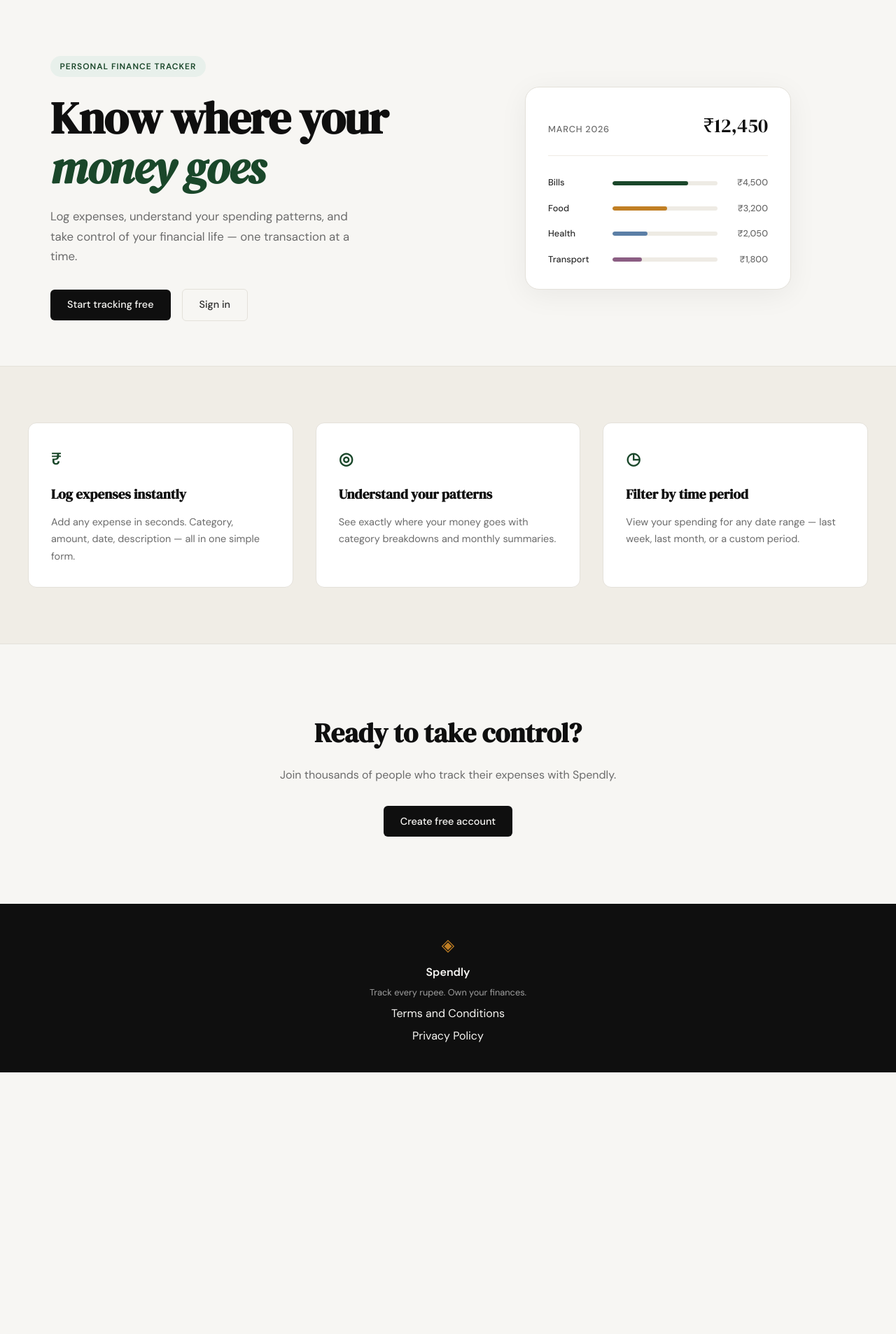
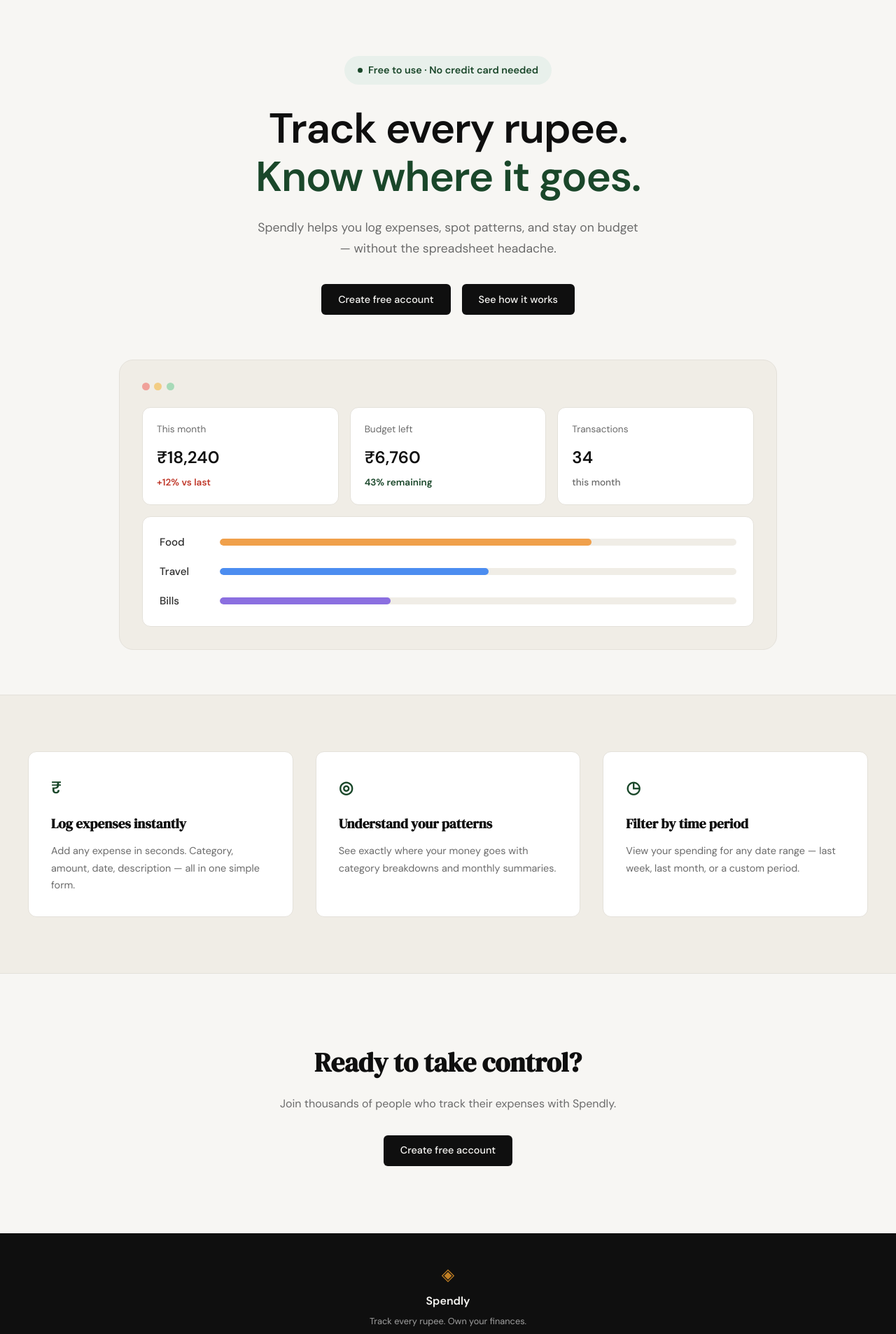
Before and after one commit to Advaitha23/spendly, a Flask app: page / in a window 1280 px wide. Shown: the part 61-1968 px from the top of the page at 70% size. Before the commit the page ends 1594 px from the top, so only its background shows below. Run offline with Flask 3, Linux system fonts and the light colour scheme.

Commit message:
landing: redesign hero section to match mockup

```diff
--- a/expense-tracker/static/css/style.css
+++ b/expense-tracker/static/css/style.css
@@ -125,136 +125,187 @@ a { color: inherit; text-decoration: none; }
 
 .hero {
     padding: 5rem 2rem 4rem;
-    display: grid;
-    grid-template-columns: 1fr 1fr;
-    gap: 4rem;
-    align-items: center;
     max-width: var(--max-width);
     margin: 0 auto;
+    display: flex;
+    flex-direction: column;
+    align-items: center;
+    text-align: center;
+}
+
+.hero-inner {
+    max-width: 720px;
+    display: flex;
+    flex-direction: column;
+    align-items: center;
 }
 
 .hero-badge {
-    display: inline-block;
+    display: inline-flex;
+    align-items: center;
+    gap: 0.5rem;
     background: var(--accent-light);
     color: var(--accent);
-    font-size: 0.75rem;
+    font-size: 0.9rem;
     font-weight: 600;
-    letter-spacing: 0.08em;
-    text-transform: uppercase;
-    padding: 0.35rem 0.85rem;
+    padding: 0.55rem 1.2rem;
     border-radius: 999px;
+    margin-bottom: 1.75rem;
+}
+
+.hero-badge-dot {
+    width: 7px;
+    height: 7px;
+    border-radius: 50%;
+    background: var(--accent);
+    display: inline-block;
+}
+
+.hero-title {
+    font-family: var(--font-body);
+    font-weight: 700;
+    font-size: clamp(2.5rem, 6vw, 3.75rem);
+    line-height: 1.15;
+    letter-spacing: -0.02em;
+    color: var(--ink);
     margin-bottom: 1.5rem;
 }
 
-.hero-title {
-    font-family: var(--font-display);
-    font-size: clamp(2.5rem, 5vw, 4rem);
-    line-height: 1.1;
-    letter-spacing: -0.02em;
-    color: var(--ink);
-    margin-bottom: 1.25rem;
-}
-
-.hero-title em {
-    font-style: italic;
+.hero-title-accent {
     color: var(--accent);
 }
 
 .hero-subtitle {
-    font-size: 1.05rem;
+    font-size: 1.1rem;
     color: var(--ink-muted);
     line-height: 1.7;
-    max-width: 460px;
-    margin-bottom: 2rem;
+    max-width: 560px;
+    margin-bottom: 2.25rem;
 }
 
 .hero-actions {
     display: flex;
     gap: 1rem;
     align-items: center;
+    margin-bottom: 4rem;
 }
 
 /* ------------------------------------------------------------------ */
-/* Mock card (hero visual)                                             */
+/* Hero visual (dashboard preview)                                     */
 /* ------------------------------------------------------------------ */
 
 .hero-visual {
+    width: 100%;
     display: flex;
     justify-content: center;
 }
 
-.mock-card {
-    background: var(--paper-card);
+.hero-window {
+    background: var(--paper-warm);
     border: 1px solid var(--border);
     border-radius: var(--radius-lg);
     padding: 2rem;
     width: 100%;
-    max-width: 380px;
-    box-shadow: 0 8px 40px rgba(0,0,0,0.06);
+    max-width: 940px;
 }
 
-.mock-card-header {
+.window-dots {
     display: flex;
-    justify-content: space-between;
-    align-items: baseline;
-    margin-bottom: 1.75rem;
-    padding-bottom: 1.25rem;
-    border-bottom: 1px solid var(--border-soft);
+    gap: 0.4rem;
+    margin-bottom: 1.5rem;
 }
 
-.mock-label {
-    font-size: 0.8rem;
-    font-weight: 500;
-    color: var(--ink-muted);
-    text-transform: uppercase;
-    letter-spacing: 0.06em;
+.dot {
+    width: 11px;
+    height: 11px;
+    border-radius: 50%;
 }
 
-.mock-total {
-    font-family: var(--font-display);
-    font-size: 1.75rem;
-    color: var(--ink);
+.dot-red { background: #f0a19a; }
+.dot-yellow { background: #f2cd84; }
+.dot-green { background: #a7dab8; }
+
+.stats-row {
+    display: grid;
+    grid-template-columns: repeat(3, 1fr);
+    gap: 1rem;
+    margin-bottom: 1rem;
 }
 
-.mock-bars { display: flex; flex-direction: column; gap: 1rem; }
-
-.mock-bar-row {
-    display: grid;
-    grid-template-columns: 80px 1fr 60px;
-    align-items: center;
-    gap: 0.75rem;
+.stat-card {
+    background: var(--paper-card);
+    border: 1px solid var(--border);
+    border-radius: var(--radius-md);
+    padding: 1.25rem;
+    text-align: left;
 }
 
-.mock-cat {
-    font-size: 0.8rem;
+.stat-label {
+    display: block;
+    font-size: 0.85rem;
+    color: var(--ink-muted);
+    margin-bottom: 0.6rem;
+}
+
+.stat-value {
+    display: block;
+    font-family: var(--font-body);
+    font-weight: 700;
+    font-size: 1.5rem;
+    color: var(--ink);
+    margin-bottom: 0.4rem;
+}
+
+.stat-delta {
+    display: block;
+    font-size: 0.85rem;
+    font-weight: 600;
+}
+
+.stat-delta-up { color: var(--danger); }
+.stat-delta-good { color: var(--accent); }
+.stat-delta-muted { color: var(--ink-muted); font-weight: 500; }
+
+.progress-box {
+    background: var(--paper-card);
+    border: 1px solid var(--border);
+    border-radius: var(--radius-md);
+    padding: 1.5rem;
+    display: flex;
+    flex-direction: column;
+    gap: 1.1rem;
+}
+
+.progress-row {
+    display: grid;
+    grid-template-columns: 70px 1fr;
+    align-items: center;
+    gap: 1rem;
+    text-align: left;
+}
+
+.progress-label {
+    font-size: 0.95rem;
     font-weight: 500;
     color: var(--ink-soft);
 }
 
-.mock-bar-track {
-    height: 6px;
-    background: var(--border-soft);
+.progress-track {
+    height: 10px;
+    background: var(--paper-warm);
     border-radius: 999px;
     overflow: hidden;
 }
 
-.mock-bar {
+.progress-bar {
     height: 100%;
-    background: var(--accent);
     border-radius: 999px;
     transition: width 0.6s ease;
 }
 
-.mock-bar-2 { background: var(--accent-2); }
-.mock-bar-3 { background: #5b7fa6; }
-.mock-bar-4 { background: #8b5e83; }
-
-.mock-amt {
-    font-size: 0.8rem;
-    font-weight: 500;
-    color: var(--ink-muted);
-    text-align: right;
-}
+.progress-bar-food { background: #f0a04b; }
+.progress-bar-travel { background: #4c8df0; }
+.progress-bar-bills { background: #8b6fe0; }
 
 /* ------------------------------------------------------------------ */
 /* Buttons                                                             */
@@ -584,14 +635,8 @@ a { color: inherit; text-decoration: none; }
 /* ------------------------------------------------------------------ */
 
 @media (max-width: 900px) {
-    .hero {
-        grid-template-columns: 1fr;
-        text-align: center;
-    }
-
     .hero-subtitle { max-width: 100%; }
     .hero-actions { justify-content: center; }
-    .hero-visual { display: none; }
 
     .features-inner { grid-template-columns: 1fr; }
 }
@@ -599,4 +644,7 @@ a { color: inherit; text-decoration: none; }
 @media (max-width: 600px) {
     .nav-links a:not(.nav-cta) { display: none; }
     .hero { padding: 3rem 1rem 2rem; }
+    .hero-actions { flex-direction: column; width: 100%; }
+    .hero-actions .btn-primary { width: 100%; text-align: center; }
+    .stats-row { grid-template-columns: 1fr; }
 }
--- a/expense-tracker/templates/landing.html
+++ b/expense-tracker/templates/landing.html
@@ -6,55 +6,65 @@
 
 <section class="hero">
     <div class="hero-inner">
-        <div class="hero-badge">Personal Finance Tracker</div>
+        <div class="hero-badge">
+            <span class="hero-badge-dot"></span>
+            Free to use · No credit card needed
+        </div>
         <h1 class="hero-title">
-            Know where your<br>
-            <em>money goes</em>
+            Track every rupee.<br>
+            <span class="hero-title-accent">Know where it goes.</span>
         </h1>
         <p class="hero-subtitle">
-            Log expenses, understand your spending patterns,
-            and take control of your financial life —
-            one transaction at a time.
+            Spendly helps you log expenses, spot patterns, and stay
+            on budget — without the spreadsheet headache.
         </p>
         <div class="hero-actions">
-            <a href="{{ url_for('register') }}" class="btn-primary">Start tracking free</a>
-            <a href="{{ url_for('login') }}" class="btn-ghost">Sign in</a>
+            <a href="{{ url_for('register') }}" class="btn-primary">Create free account</a>
+            <a href="#" class="btn-primary">See how it works</a>
         </div>
     </div>
     <div class="hero-visual">
-        <div class="mock-card">
-            <div class="mock-card-header">
-                <span class="mock-label">March 2026</span>
-                <span class="mock-total">₹12,450</span>
+        <div class="hero-window">
+            <div class="window-dots">
+                <span class="dot dot-red"></span>
+                <span class="dot dot-yellow"></span>
+                <span class="dot dot-green"></span>
             </div>
-            <div class="mock-bars">
-                <div class="mock-bar-row">
-                    <span class="mock-cat">Bills</span>
-                    <div class="mock-bar-track">
-                        <div class="mock-bar" style="width: 72%"></div>
+            <div class="stats-row">
+                <div class="stat-card">
+                    <span class="stat-label">This month</span>
+                    <span class="stat-value">₹18,240</span>
+                    <span class="stat-delta stat-delta-up">+12% vs last</span>
+                </div>
+                <div class="stat-card">
+                    <span class="stat-label">Budget left</span>
+                    <span class="stat-value">₹6,760</span>
+                    <span class="stat-delta stat-delta-good">43% remaining</span>
+                </div>
+                <div class="stat-card">
+                    <span class="stat-label">Transactions</span>
+                    <span class="stat-value">34</span>
+                    <span class="stat-delta stat-delta-muted">this month</span>
+                </div>
+            </div>
+            <div class="progress-box">
+                <div class="progress-row">
+                    <span class="progress-label">Food</span>
+                    <div class="progress-track">
+                        <div class="progress-bar progress-bar-food" style="width: 72%"></div>
                     </div>
-                    <span class="mock-amt">₹4,500</span>
                 </div>
-                <div class="mock-bar-row">
-                    <span class="mock-cat">Food</span>
-                    <div class="mock-bar-track">
-                        <div class="mock-bar mock-bar-2" style="width: 52%"></div>
+                <div class="progress-row">
+                    <span class="progress-label">Travel</span>
+                    <div class="progress-track">
+                        <div class="progress-bar progress-bar-travel" style="width: 52%"></div>
                     </div>
-                    <span class="mock-amt">₹3,200</span>
                 </div>
-                <div class="mock-bar-row">
-                    <span class="mock-cat">Health</span>
-                    <div class="mock-bar-track">
-                        <div class="mock-bar mock-bar-3" style="width: 33%"></div>
+                <div class="progress-row">
+                    <span class="progress-label">Bills</span>
+                    <div class="progress-track">
+                        <div class="progress-bar progress-bar-bills" style="width: 33%"></div>
                     </div>
-                    <span class="mock-amt">₹2,050</span>
-                </div>
-                <div class="mock-bar-row">
-                    <span class="mock-cat">Transport</span>
-                    <div class="mock-bar-track">
-                        <div class="mock-bar mock-bar-4" style="width: 28%"></div>
-                    </div>
-                    <span class="mock-amt">₹1,800</span>
                 </div>
             </div>
         </div>
```
